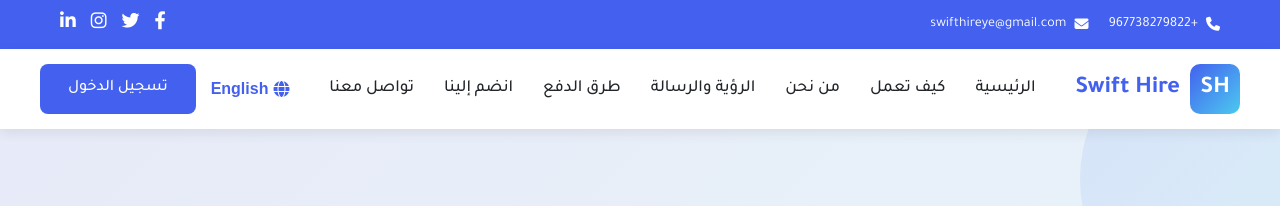
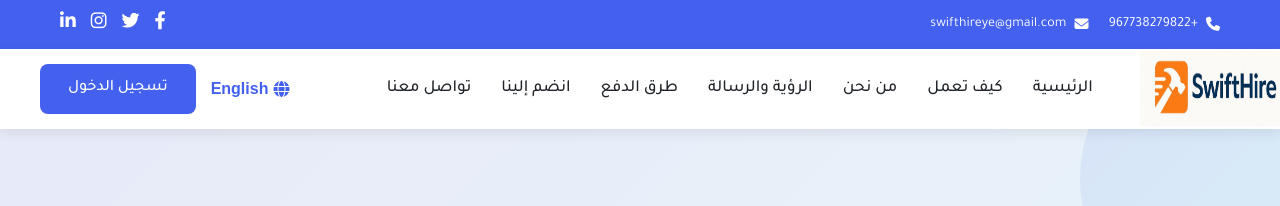
Before and after one commit to swifthireye/platform, a plain HTML site: page index.html in a window 1280 px wide. Shown: the top 206 px of the page. Drawn offline with Linux system fonts and the light colour scheme.

Commit message:
Add files via upload

```diff
--- a/index.html
+++ b/index.html
@@ -936,8 +936,9 @@
     <nav class="navbar">
         <div class="container navbar-container">
             <a href="#" class="logo">
-                <div class="logo-img">SH</div>
-                Swift Hire
+                <div class="logo-img">
+                    <img src="swifthire.jpg" width="150" height="75">
+                </div>
             </a>
 
             <ul class="nav-links" id="navLinks">
@@ -1111,7 +1112,7 @@
     <section class="section join-us" id="join">
         <div class="container join-container">
             <div class="join-image">
-                <img src="https://images.unsplash.com/photo-1570172619644-dfd03ed5d881?ixlib=rb-4.0.3&ixid=M3wxMjA3fDB8MHxwaG90by1wYWdlfHx8fGVufDB8fHx8fA%3D%3D&auto=format&fit=crop&w=600&q=80" alt="انضم إلى منصة Swift Hire" class="join-img">
+                <img src="Swift Hire Tradespeople Selection.png" alt="انضم إلى منصة Swift Hire" class="join-img">
             </div>
 
             <div class="join-content">
```
Also changed, not shown: Swift Hire Tradespeople Selection.png (added), swifthire.jpg (added).
